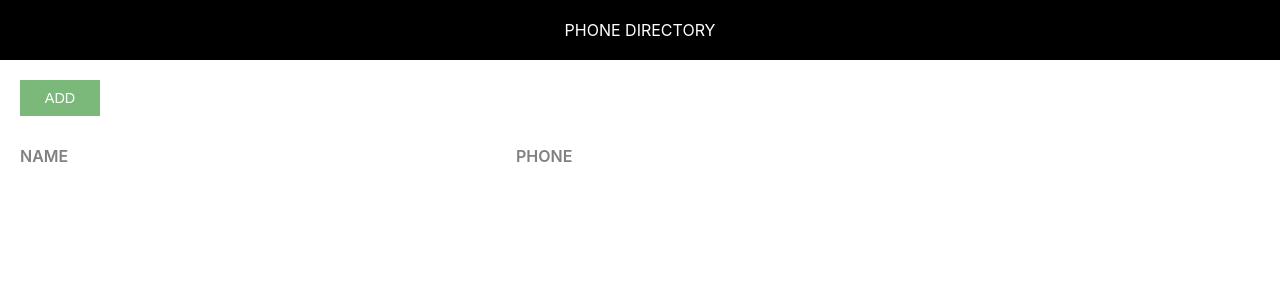
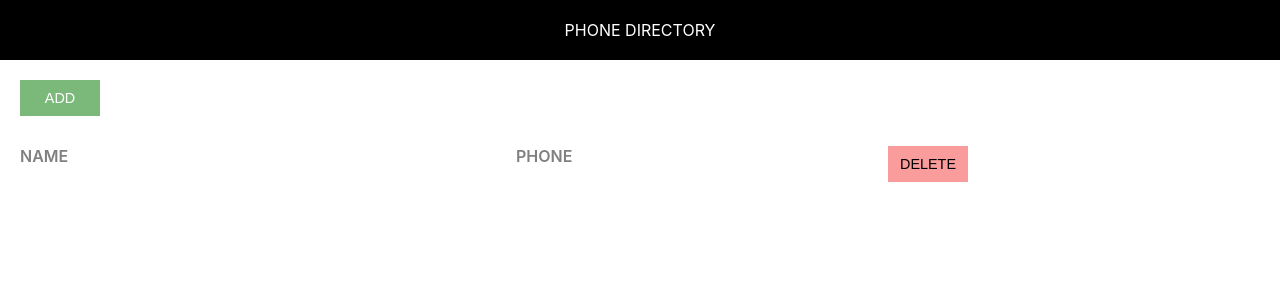
Before and after one commit to varunbhatnagar99/Phone-Directory, a React (Create React App) app: page / in a window 1280 px wide. Shown: the top 300 px of the page. Built offline with nearby package versions, Linux system fonts and the light colour scheme.

Commit message:
Added Delete Button

```diff
--- a/src/App.js
+++ b/src/App.js
@@ -15,6 +15,7 @@ render()
        <div className="grid-container heading-container">
          <span className="grid-item name-heading">Name</span>
         <span className="grid-item phone-heading">Phone</span>
+        <button className="custom-btn delete-btn">Delete</button>
        </div>
      </div>
    </div>
--- a/src/Header.css
+++ b/src/Header.css
@@ -51,3 +51,8 @@
     color: #808080;
     text-transform: uppercase;
 }
+.delete-btn
+{
+    background: #fa9c9c;
+    color: #000;
+}
```
